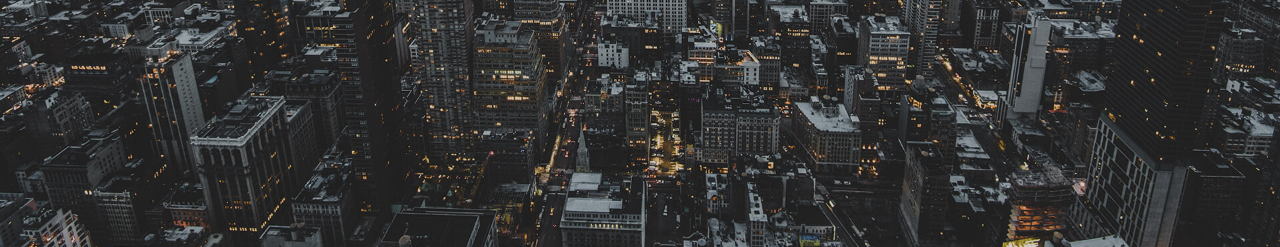
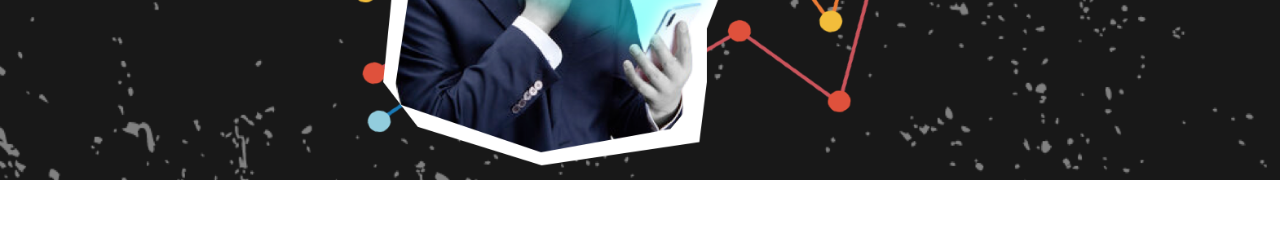
Before and after one commit to Sheldon00/Sheldon00.github.io, a plain HTML site: page index.html in a window 1280 px wide. Shown: the part 443-690 px from the top of the page. Drawn offline with Linux system fonts and the light colour scheme; some packages are replaced by stand-ins of ours; files whose address does not match are found by name.

Commit message:
slider-img

```diff
--- a/index.html
+++ b/index.html
@@ -152,7 +152,7 @@
             </div>
           </div> -->
           <div class="carousel-item active">
-            <img class="d-block w-100" src="assets/img/slider/slide3.jpg" alt="Third slide">
+            <img class="d-block w-100" src="assets/img/slider/slide4.png" alt="Third slide">
             <div class="carousel-caption d-md-block">
 <!--               <p class="fadeInUp wow" data-wow-delay=".6s">Global Grand Event on Digital Design</p>
  -->              <h1 class="wow fadeInUp heading" data-wow-delay=".6s">Book Your Seat Now!</h1>
```
Also changed, not shown: assets/img/slider/slide4.png (renamed from assets/img/slider/desktop.png).
